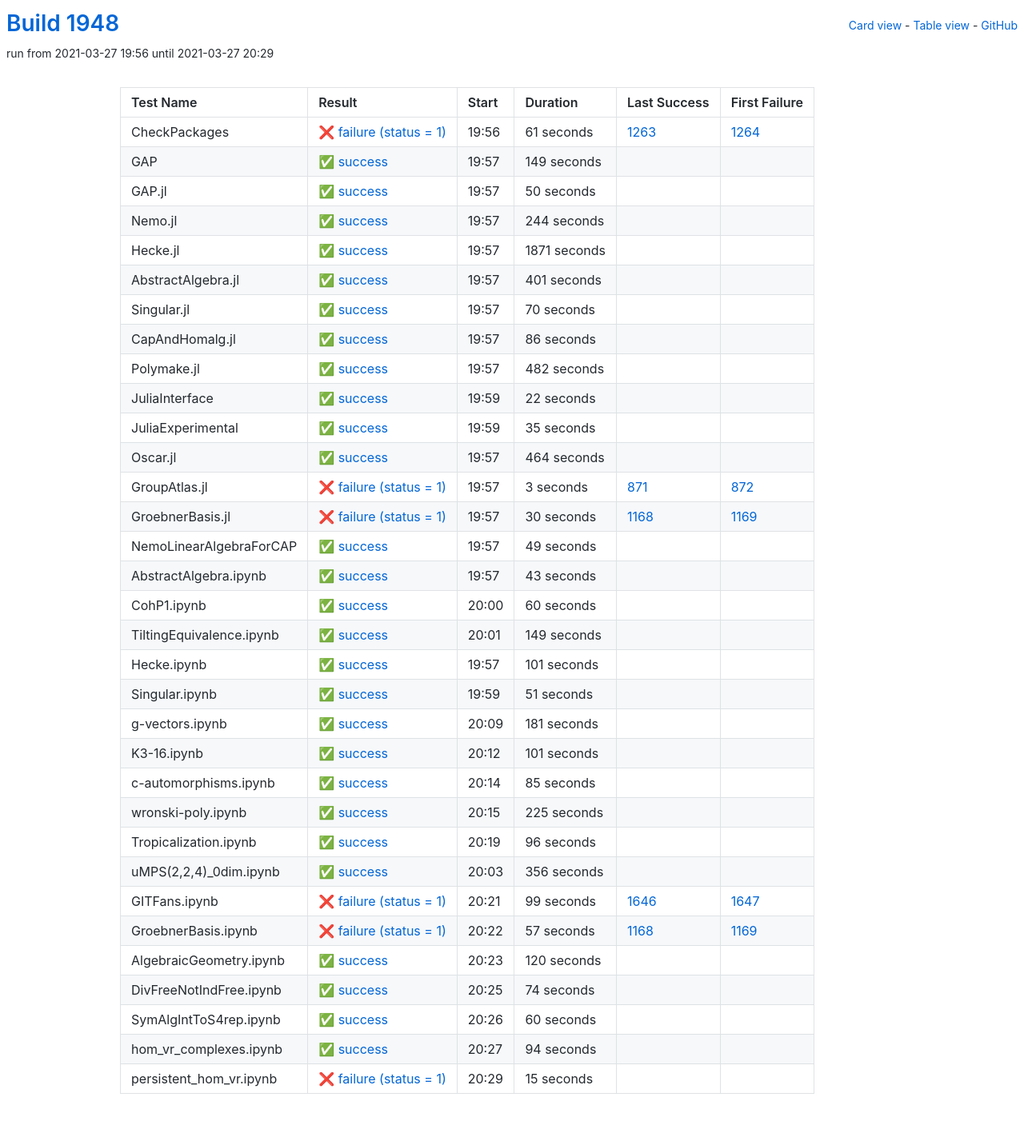
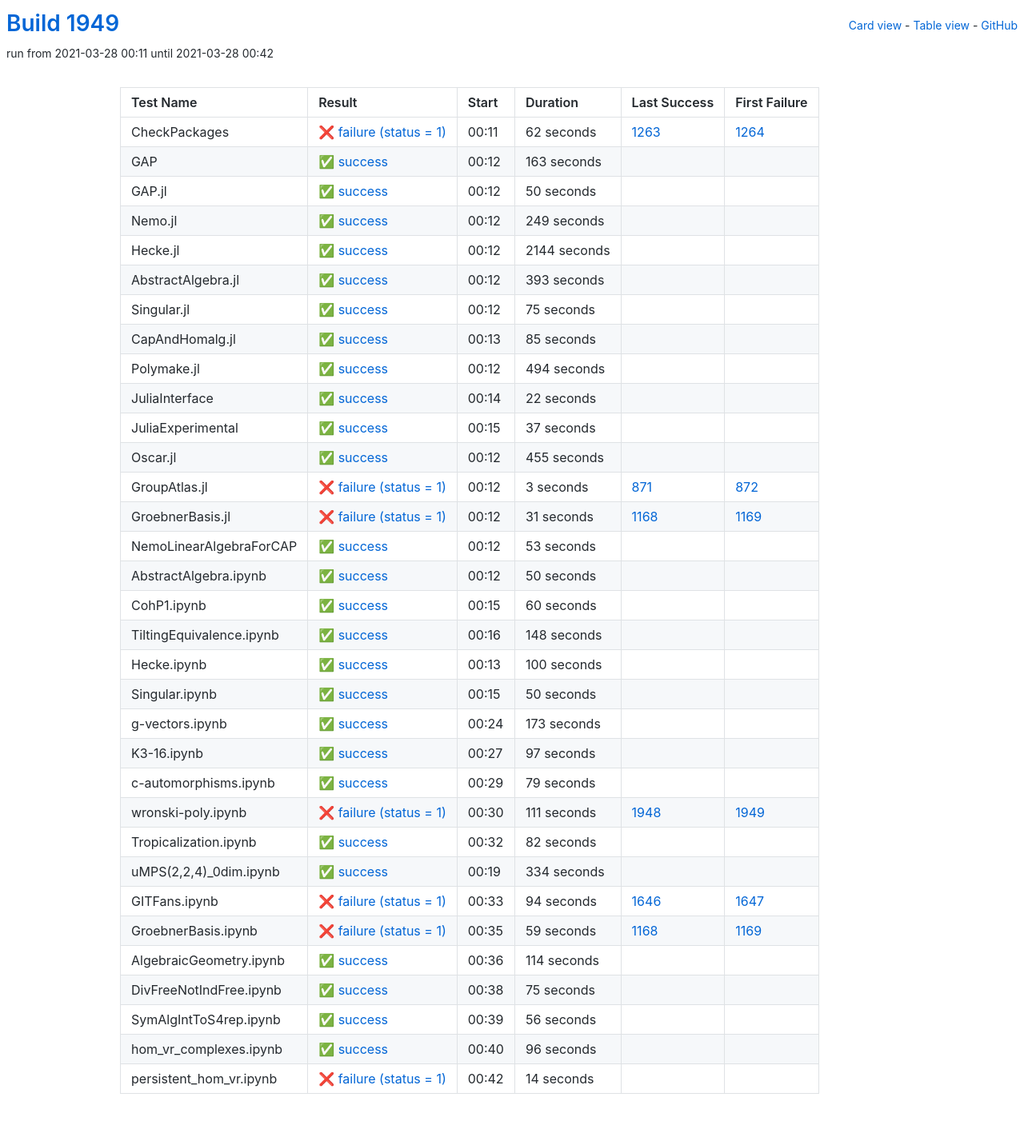
Before and after one commit to oscar-system/oscar-ci-status-stable, a Jekyll site: the page built from table.html, in a window 1280 px wide. Shown: the whole page at 80% size. Built offline with Jekyll 4.4.1, drawn with Linux system fonts in a browser that asks for light colours.

Commit message:
Build #1949

```diff
--- a/_data/ci.yml
+++ b/_data/ci.yml
@@ -1,6 +1,6 @@
 ---
-build: 1948
-build_url: https://oscarci.mathematik.uni-kl.de/job/oscar-stable/1948/
+build: 1949
+build_url: https://oscarci.mathematik.uni-kl.de/job/oscar-stable/1949/
 job: oscar-stable
 organization: oscar-system
 repo: oscar-ci-status-stable
@@ -8,32 +8,32 @@ repourl: https://github.com/oscar-system/oscar-ci-status-stable
 tests:
 - name: CheckPackages
   id: checkpackages
-  log: https://oscarci.mathematik.uni-kl.de/job/oscar-stable/1948/artifact/logs/build-1948/CheckPackages.log
-  start: 2021-03-27 19:56
+  log: https://oscarci.mathematik.uni-kl.de/job/oscar-stable/1949/artifact/logs/build-1949/CheckPackages.log
+  start: 2021-03-28 00:11
   success: false
   exitcode: 1
   status: failure
-  duration: 61
+  duration: 62
   last_success: 1263
   last_success_url: https://oscarci.mathematik.uni-kl.de/job/oscar-stable/1263/
   first_failure: 1264
   first_failure_url: https://oscarci.mathematik.uni-kl.de/job/oscar-stable/1264/
 - name: GAP
   id: gap
-  log: https://oscarci.mathematik.uni-kl.de/job/oscar-stable/1948/artifact/logs/build-1948/GAP.log
-  start: 2021-03-27 19:57
+  log: https://oscarci.mathematik.uni-kl.de/job/oscar-stable/1949/artifact/logs/build-1949/GAP.log
+  start: 2021-03-28 00:12
   success: true
   exitcode: 0
   status: success
-  duration: 149
+  duration: 163
   last_success: false
   last_success_url:
   first_failure: false
   first_failure_url:
 - name: GAP.jl
   id: gap-jl
-  log: https://oscarci.mathematik.uni-kl.de/job/oscar-stable/1948/artifact/logs/build-1948/GAP.jl.log
-  start: 2021-03-27 19:57
+  log: https://oscarci.mathematik.uni-kl.de/job/oscar-stable/1949/artifact/logs/build-1949/GAP.jl.log
+  start: 2021-03-28 00:12
   success: true
   exitcode: 0
   status: success
@@ -44,80 +44,80 @@ tests:
   first_failure_url:
 - name: Nemo.jl
   id: nemo-jl
-  log: https://oscarci.mathematik.uni-kl.de/job/oscar-stable/1948/artifact/logs/build-1948/Nemo.jl.log
-  start: 2021-03-27 19:57
+  log: https://oscarci.mathematik.uni-kl.de/job/oscar-stable/1949/artifact/logs/build-1949/Nemo.jl.log
+  start: 2021-03-28 00:12
   success: true
   exitcode: 0
   status: success
-  duration: 244
+  duration: 249
   last_success: false
   last_success_url:
   first_failure: false
   first_failure_url:
 - name: Hecke.jl
   id: hecke-jl
-  log: https://oscarci.mathematik.uni-kl.de/job/oscar-stable/1948/artifact/logs/build-1948/Hecke.jl.log
-  start: 2021-03-27 19:57
+  log: https://oscarci.mathematik.uni-kl.de/job/oscar-stable/1949/artifact/logs/build-1949/Hecke.jl.log
+  start: 2021-03-28 00:12
   success: true
   exitcode: 0
   status: success
-  duration: 1871
+  duration: 2144
   last_success: false
   last_success_url:
   first_failure: false
   first_failure_url:
 - name: AbstractAlgebra.jl
   id: abstractalgebra-jl
-  log: https://oscarci.mathematik.uni-kl.de/job/oscar-stable/1948/artifact/logs/build-1948/AbstractAlgebra.jl.log
-  start: 2021-03-27 19:57
+  log: https://oscarci.mathematik.uni-kl.de/job/oscar-stable/1949/artifact/logs/build-1949/AbstractAlgebra.jl.log
+  start: 2021-03-28 00:12
   success: true
   exitcode: 0
   status: success
-  duration: 401
+  duration: 393
   last_success: false
   last_success_url:
   first_failure: false
   first_failure_url:
 - name: Singular.jl
   id: singular-jl
-  log: https://oscarci.mathematik.uni-kl.de/job/oscar-stable/1948/artifact/logs/build-1948/Singular.jl.log
-  start: 2021-03-27 19:57
+  log: https://oscarci.mathematik.uni-kl.de/job/oscar-stable/1949/artifact/logs/build-1949/Singular.jl.log
+  start: 2021-03-28 00:12
   success: true
   exitcode: 0
   status: success
-  duration: 70
+  duration: 75
   last_success: false
   last_success_url:
   first_failure: false
   first_failure_url:
 - name: CapAndHomalg.jl
   id: capandhomalg-jl
-  log: https://oscarci.mathematik.uni-kl.de/job/oscar-stable/1948/artifact/logs/build-1948/CapAndHomalg.jl.log
-  start: 2021-03-27 19:57
+  log: https://oscarci.mathematik.uni-kl.de/job/oscar-stable/1949/artifact/logs/build-1949/CapAndHomalg.jl.log
+  start: 2021-03-28 00:13
   success: true
   exitcode: 0
   status: success
-  duration: 86
+  duration: 85
   last_success: false
   last_success_url:
   first_failure: false
   first_failure_url:
 - name: Polymake.jl
   id: polymake-jl
-  log: https://oscarci.mathematik.uni-kl.de/job/oscar-stable/1948/artifact/logs/build-1948/Polymake.jl.log
-  start: 2021-03-27 19:57
+  log: https://oscarci.mathematik.uni-kl.de/job/oscar-stable/1949/artifact/logs/build-1949/Polymake.jl.log
+  start: 2021-03-28 00:12
   success: true
   exitcode: 0
   status: success
-  duration: 482
+  duration: 494
   last_success: false
   last_success_url:
   first_failure: false
   first_failure_url:
 - name: JuliaInterface
   id: juliainterface
-  log: https://oscarci.mathematik.uni-kl.de/job/oscar-stable/1948/artifact/logs/build-1948/JuliaInterface.log
-  start: 2021-03-27 19:59
+  log: https://oscarci.mathematik.uni-kl.de/job/oscar-stable/1949/artifact/logs/build-1949/JuliaInterface.log
+  start: 2021-03-28 00:14
   success: true
   exitcode: 0
   status: success
@@ -128,32 +128,32 @@ tests:
   first_failure_url:
 - name: JuliaExperimental
   id: juliaexperimental
-  log: https://oscarci.mathematik.uni-kl.de/job/oscar-stable/1948/artifact/logs/build-1948/JuliaExperimental.log
-  start: 2021-03-27 19:59
+  log: https://oscarci.mathematik.uni-kl.de/job/oscar-stable/1949/artifact/logs/build-1949/JuliaExperimental.log
+  start: 2021-03-28 00:15
   success: true
   exitcode: 0
   status: success
-  duration: 35
+  duration: 37
   last_success: false
   last_success_url:
   first_failure: false
   first_failure_url:
 - name: Oscar.jl
   id: oscar-jl
-  log: https://oscarci.mathematik.uni-kl.de/job/oscar-stable/1948/artifact/logs/build-1948/Oscar.jl.log
-  start: 2021-03-27 19:57
+  log: https://oscarci.mathematik.uni-kl.de/job/oscar-stable/1949/artifact/logs/build-1949/Oscar.jl.log
+  start: 2021-03-28 00:12
   success: true
   exitcode: 0
   status: success
-  duration: 464
+  duration: 455
   last_success: false
   last_success_url:
   first_failure: false
   first_failure_url:
 - name: GroupAtlas.jl
   id: groupatlas-jl
-  log: https://oscarci.mathematik.uni-kl.de/job/oscar-stable/1948/artifact/logs/build-1948/GroupAtlas.jl.log
-  start: 2021-03-27 19:57
+  log: https://oscarci.mathematik.uni-kl.de/job/oscar-stable/1949/artifact/logs/build-1949/GroupAtlas.jl.log
+  start: 2021-03-28 00:12
   success: false
   exitcode: 1
   status: failure
@@ -164,44 +164,44 @@ tests:
   first_failure_url: https://oscarci.mathematik.uni-kl.de/job/oscar-stable/872/
 - name: GroebnerBasis.jl
   id: groebnerbasis-jl
-  log: https://oscarci.mathematik.uni-kl.de/job/oscar-stable/1948/artifact/logs/build-1948/GroebnerBasis.jl.log
-  start: 2021-03-27 19:57
+  log: https://oscarci.mathematik.uni-kl.de/job/oscar-stable/1949/artifact/logs/build-1949/GroebnerBasis.jl.log
+  start: 2021-03-28 00:12
   success: false
   exitcode: 1
   status: failure
-  duration: 30
+  duration: 31
   last_success: 1168
   last_success_url: https://oscarci.mathematik.uni-kl.de/job/oscar-stable/1168/
   first_failure: 1169
   first_failure_url: https://oscarci.mathematik.uni-kl.de/job/oscar-stable/1169/
 - name: NemoLinearAlgebraForCAP
   id: nemolinearalgebraforcap
-  log: https://oscarci.mathematik.uni-kl.de/job/oscar-stable/1948/artifact/logs/build-1948/NemoLinearAlgebraForCAP.log
-  start: 2021-03-27 19:57
+  log: https://oscarci.mathematik.uni-kl.de/job/oscar-stable/1949/artifact/logs/build-1949/NemoLinearAlgebraForCAP.log
+  start: 2021-03-28 00:12
   success: true
   exitcode: 0
   status: success
-  duration: 49
+  duration: 53
   last_success: false
   last_success_url:
   first_failure: false
   first_failure_url:
 - name: AbstractAlgebra.ipynb
   id: abstractalgebra-ipynb
-  log: https://oscarci.mathematik.uni-kl.de/job/oscar-stable/1948/artifact/logs/build-1948/AbstractAlgebra.ipynb.log
-  start: 2021-03-27 19:57
+  log: https://oscarci.mathematik.uni-kl.de/job/oscar-stable/1949/artifact/logs/build-1949/AbstractAlgebra.ipynb.log
+  start: 2021-03-28 00:12
   success: true
   exitcode: 0
   status: success
-  duration: 43
+  duration: 50
   last_success: false
   last_success_url:
   first_failure: false
   first_failure_url:
 - name: CohP1.ipynb
   id: cohp1-ipynb
-  log: https://oscarci.mathematik.uni-kl.de/job/oscar-stable/1948/artifact/logs/build-1948/CohP1.ipynb.log
-  start: 2021-03-27 20:00
+  log: https://oscarci.mathematik.uni-kl.de/job/oscar-stable/1949/artifact/logs/build-1949/CohP1.ipynb.log
+  start: 2021-03-28 00:15
   success: true
   exitcode: 0
   status: success
@@ -212,92 +212,176 @@ tests:
   first_failure_url:
 - name: TiltingEquivalence.ipynb
   id: tiltingequivalence-ipynb
-  log: https://oscarci.mathematik.uni-kl.de/job/oscar-stable/1948/artifact/logs/build-1948/TiltingEquivalence.ipynb.log
-  start: 2021-03-27 20:01
+  log: https://oscarci.mathematik.uni-kl.de/job/oscar-stable/1949/artifact/logs/build-1949/TiltingEquivalence.ipynb.log
+  start: 2021-03-28 00:16
   success: true
   exitcode: 0
   status: success
-  duration: 149
+  duration: 148
   last_success: false
   last_success_url:
   first_failure: false
   first_failure_url:
 - name: Hecke.ipynb
   id: hecke-ipynb
-  log: https://oscarci.mathematik.uni-kl.de/job/oscar-stable/1948/artifact/logs/build-1948/Hecke.ipynb.log
-  start: 2021-03-27 19:57
+  log: https://oscarci.mathematik.uni-kl.de/job/oscar-stable/1949/artifact/logs/build-1949/Hecke.ipynb.log
+  start: 2021-03-28 00:13
   success: true
   exitcode: 0
   status: success
-  duration: 101
+  duration: 100
   last_success: false
   last_success_url:
   first_failure: false
   first_failure_url:
 - name: Singular.ipynb
   id: singular-ipynb
-  log: https://oscarci.mathematik.uni-kl.de/job/oscar-stable/1948/artifact/logs/build-1948/Singular.ipynb.log
-  start: 2021-03-27 19:59
+  log: https://oscarci.mathematik.uni-kl.de/job/oscar-stable/1949/artifact/logs/build-1949/Singular.ipynb.log
+  start: 2021-03-28 00:15
   success: true
   exitcode: 0
   status: success
-  duration: 51
+  duration: 50
   last_success: false
   last_success_url:
   first_failure: false
   first_failure_url:
 - name: g-vectors.ipynb
   id: g-vectors-ipynb
-  log: https://oscarci.mathematik.uni-kl.de/job/oscar-stable/1948/artifact/logs/build-1948/g-vectors.ipynb.log
-  start: 2021-03-27 20:09
+  log: https://oscarci.mathematik.uni-kl.de/job/oscar-stable/1949/artifact/logs/build-1949/g-vectors.ipynb.log
+  start: 2021-03-28 00:24
   success: true
   exitcode: 0
   status: success
-  duration: 181
+  duration: 173
   last_success: false
   last_success_url:
   first_failure: false
   first_failure_url:
 - name: K3-16.ipynb
   id: k3-16-ipynb
-  log: https://oscarci.mathematik.uni-kl.de/job/oscar-stable/1948/artifact/logs/build-1948/K3-16.ipynb.log
-  start: 2021-03-27 20:12
+  log: https://oscarci.mathematik.uni-kl.de/job/oscar-stable/1949/artifact/logs/build-1949/K3-16.ipynb.log
+  start: 2021-03-28 00:27
   success: true
   exitcode: 0
   status: success
-  duration: 101
+  duration: 97
   last_success: false
   last_success_url:
   first_failure: false
   first_failure_url:
 - name: c-automorphisms.ipynb
   id: c-automorphisms-ipynb
-  log: https://oscarci.mathematik.uni-kl.de/job/oscar-stable/1948/artifact/logs/build-1948/c-automorphisms.ipynb.log
-  start: 2021-03-27 20:14
+  log: https://oscarci.mathematik.uni-kl.de/job/oscar-stable/1949/artifact/logs/build-1949/c-automorphisms.ipynb.log
+  start: 2021-03-28 00:29
   success: true
   exitcode: 0
   status: success
-  duration: 85
+  duration: 79
   last_success: false
   last_success_url:
   first_failure: false
   first_failure_url:
 - name: wronski-poly.ipynb
   id: wronski-poly-ipynb
-  log: https://oscarci.mathematik.uni-kl.de/job/oscar-stable/1948/artifact/logs/build-1948/wronski-poly.ipynb.log
-  start: 2021-03-27 20:15
+  log: https://oscarci.mathematik.uni-kl.de/job/oscar-stable/1949/artifact/logs/build-1949/wronski-poly.ipynb.log
+  start: 2021-03-28 00:30
+  success: false
+  exitcode: 1
+  status: failure
+  duration: 111
+  last_success: 1948
+  last_success_url: https://oscarci.mathematik.uni-kl.de/job/oscar-stable/1948/
+  first_failure: 1949
+  first_failure_url: https://oscarci.mathematik.uni-kl.de/job/oscar-stable/1949/
+- name: Tropicalization.ipynb
+  id: tropicalization-ipynb
+  log: https://oscarci.mathematik.uni-kl.de/job/oscar-stable/1949/artifact/logs/build-1949/Tropicalization.ipynb.log
+  start: 2021-03-28 00:32
   success: true
   exitcode: 0
   status: success
-  duration: 225
+  duration: 82
   last_success: false
   last_success_url:
   first_failure: false
   first_failure_url:
-- name: Tropicalization.ipynb
-  id: tropicalization-ipynb
-  log: https://oscarci.mathematik.uni-kl.de/job/oscar-stable/1948/artifact/logs/build-1948/Tropicalization.ipynb.log
-  start: 2021-03-27 20:19
+- name: uMPS(2,2,4)_0dim.ipynb
+  id: umps-2-2-4-0dim-ipynb
+  log: https://oscarci.mathematik.uni-kl.de/job/oscar-stable/1949/artifact/logs/build-1949/uMPS-2-2-4-_0dim.ipynb.log
+  start: 2021-03-28 00:19
+  success: true
+  exitcode: 0
+  status: success
+  duration: 334
+  last_success: false
+  last_success_url:
+  first_failure: false
+  first_failure_url:
+- name: GITFans.ipynb
+  id: gitfans-ipynb
+  log: https://oscarci.mathematik.uni-kl.de/job/oscar-stable/1949/artifact/logs/build-1949/GITFans.ipynb.log
+  start: 2021-03-28 00:33
+  success: false
+  exitcode: 1
+  status: failure
+  duration: 94
+  last_success: 1646
+  last_success_url: https://oscarci.mathematik.uni-kl.de/job/oscar-stable/1646/
+  first_failure: 1647
+  first_failure_url: https://oscarci.mathematik.uni-kl.de/job/oscar-stable/1647/
+- name: GroebnerBasis.ipynb
+  id: groebnerbasis-ipynb
+  log: https://oscarci.mathematik.uni-kl.de/job/oscar-stable/1949/artifact/logs/build-1949/GroebnerBasis.ipynb.log
+  start: 2021-03-28 00:35
+  success: false
+  exitcode: 1
+  status: failure
+  duration: 59
+  last_success: 1168
+  last_success_url: https://oscarci.mathematik.uni-kl.de/job/oscar-stable/1168/
+  first_failure: 1169
+  first_failure_url: https://oscarci.mathematik.uni-kl.de/job/oscar-stable/1169/
+- name: AlgebraicGeometry.ipynb
+  id: algebraicgeometry-ipynb
+  log: https://oscarci.mathematik.uni-kl.de/job/oscar-stable/1949/artifact/logs/build-1949/AlgebraicGeometry.ipynb.log
+  start: 2021-03-28 00:36
+  success: true
+  exitcode: 0
+  status: success
+  duration: 114
+  last_success: false
+  last_success_url:
+  first_failure: false
+  first_failure_url:
+- name: DivFreeNotIndFree.ipynb
+  id: divfreenotindfree-ipynb
+  log: https://oscarci.mathematik.uni-kl.de/job/oscar-stable/1949/artifact/logs/build-1949/DivFreeNotIndFree.ipynb.log
+  start: 2021-03-28 00:38
+  success: true
+  exitcode: 0
+  status: success
+  duration: 75
+  last_success: false
+  last_success_url:
+  first_failure: false
+  first_failure_url:
+- name: SymAlgIntToS4rep.ipynb
+  id: symalginttos4rep-ipynb
+  log: https://oscarci.mathematik.uni-kl.de/job/oscar-stable/1949/artifact/logs/build-1949/SymAlgIntToS4rep.ipynb.log
+  start: 2021-03-28 00:39
+  success: true
+  exitcode: 0
+  status: success
+  duration: 56
+  last_success: false
+  last_success_url:
+  first_failure: false
+  first_failure_url:
+- name: hom_vr_complexes.ipynb
+  id: hom-vr-complexes-ipynb
+  log: https://oscarci.mathematik.uni-kl.de/job/oscar-stable/1949/artifact/logs/build-1949/hom_vr_complexes.ipynb.log
+  start: 2021-03-28 00:40
   success: true
   exitcode: 0
   status: success
@@ -306,99 +390,15 @@ tests:
   last_success_url:
   first_failure: false
   first_failure_url:
-- name: uMPS(2,2,4)_0dim.ipynb
-  id: umps-2-2-4-0dim-ipynb
-  log: https://oscarci.mathematik.uni-kl.de/job/oscar-stable/1948/artifact/logs/build-1948/uMPS-2-2-4-_0dim.ipynb.log
-  start: 2021-03-27 20:03
-  success: true
-  exitcode: 0
-  status: success
-  duration: 356
+- name: persistent_hom_vr.ipynb
+  id: persistent-hom-vr-ipynb
+  log: https://oscarci.mathematik.uni-kl.de/job/oscar-stable/1949/artifact/logs/build-1949/persistent_hom_vr.ipynb.log
+  start: 2021-03-28 00:42
+  success: false
+  exitcode: 1
+  status: failure
+  duration: 14
   last_success: false
   last_success_url:
   first_failure: false
   first_failure_url:
-- name: GITFans.ipynb
-  id: gitfans-ipynb
-  log: https://oscarci.mathematik.uni-kl.de/job/oscar-stable/1948/artifact/logs/build-1948/GITFans.ipynb.log
-  start: 2021-03-27 20:21
-  success: false
-  exitcode: 1
-  status: failure
-  duration: 99
-  last_success: 1646
-  last_success_url: https://oscarci.mathematik.uni-kl.de/job/oscar-stable/1646/
-  first_failure: 1647
-  first_failure_url: https://oscarci.mathematik.uni-kl.de/job/oscar-stable/1647/
-- name: GroebnerBasis.ipynb
-  id: groebnerbasis-ipynb
-  log: https://oscarci.mathematik.uni-kl.de/job/oscar-stable/1948/artifact/logs/build-1948/GroebnerBasis.ipynb.log
-  start: 2021-03-27 20:22
-  success: false
-  exitcode: 1
-  status: failure
-  duration: 57
-  last_success: 1168
-  last_success_url: https://oscarci.mathematik.uni-kl.de/job/oscar-stable/1168/
-  first_failure: 1169
-  first_failure_url: https://oscarci.mathematik.uni-kl.de/job/oscar-stable/1169/
-- name: AlgebraicGeometry.ipynb
-  id: algebraicgeometry-ipynb
-  log: https://oscarci.mathematik.uni-kl.de/job/oscar-stable/1948/artifact/logs/build-1948/AlgebraicGeometry.ipynb.log
-  start: 2021-03-27 20:23
-  success: true
-  exitcode: 0
-  status: success
-  duration: 120
-  last_success: false
-  last_success_url:
-  first_failure: false
-  first_failure_url:
-- name: DivFreeNotIndFree.ipynb
-  id: divfreenotindfree-ipynb
-  log: https://oscarci.mathematik.uni-kl.de/job/oscar-stable/1948/artifact/logs/build-1948/DivFreeNotIndFree.ipynb.log
-  start: 2021-03-27 20:25
-  success: true
-  exitcode: 0
-  status: success
-  duration: 74
-  last_success: false
-  last_success_url:
-  first_failure: false
-  first_failure_url:
-- name: SymAlgIntToS4rep.ipynb
-  id: symalginttos4rep-ipynb
-  log: https://oscarci.mathematik.uni-kl.de/job/oscar-stable/1948/artifact/logs/build-1948/SymAlgIntToS4rep.ipynb.log
-  start: 2021-03-27 20:26
-  success: true
-  exitcode: 0
-  status: success
-  duration: 60
-  last_success: false
-  last_success_url:
-  first_failure: false
-  first_failure_url:
-- name: hom_vr_complexes.ipynb
-  id: hom-vr-complexes-ipynb
-  log: https://oscarci.mathematik.uni-kl.de/job/oscar-stable/1948/artifact/logs/build-1948/hom_vr_complexes.ipynb.log
-  start: 2021-03-27 20:27
-  success: true
-  exitcode: 0
-  status: success
-  duration: 94
-  last_success: false
-  last_success_url:
-  first_failure: false
-  first_failure_url:
-- name: persistent_hom_vr.ipynb
-  id: persistent-hom-vr-ipynb
-  log: https://oscarci.mathematik.uni-kl.de/job/oscar-stable/1948/artifact/logs/build-1948/persistent_hom_vr.ipynb.log
-  start: 2021-03-27 20:29
-  success: false
-  exitcode: 1
-  status: failure
-  duration: 15
-  last_success: false
-  last_success_url:
-  first_failure: false
-  first_failure_url:
```
Also changed, not shown: README.md.
